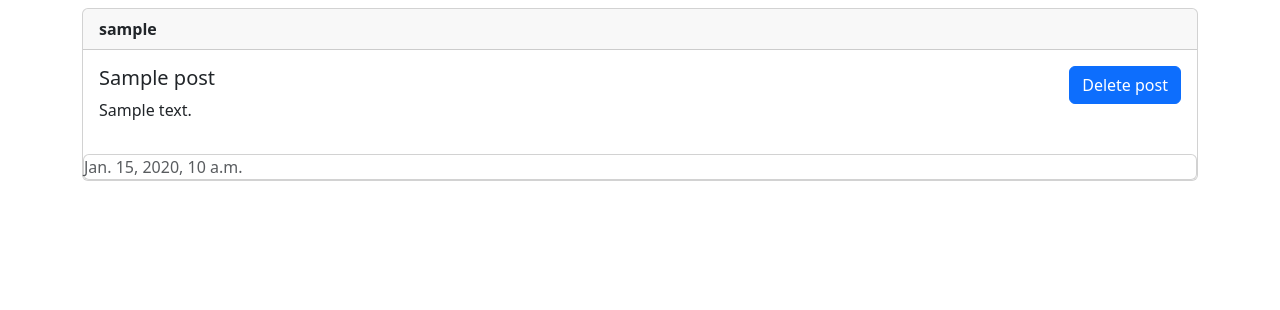
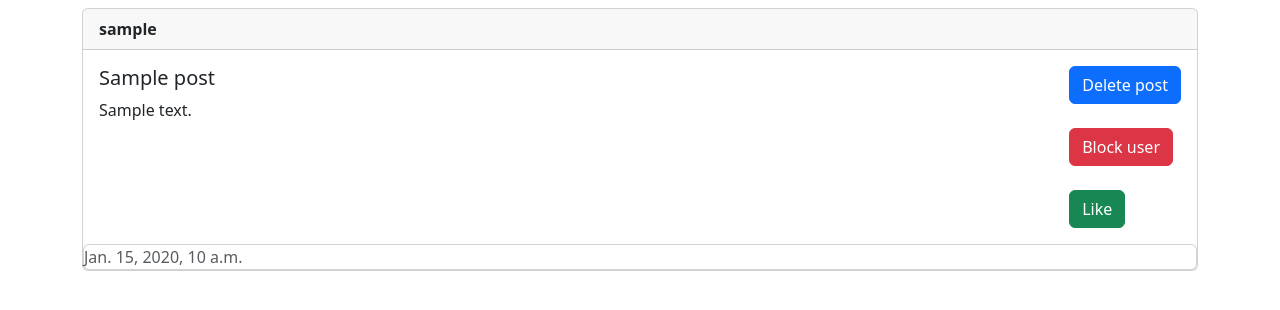
Before and after one commit to Gennadynemchin/django_blog, a Django app: page / in a window 1280 px wide. Shown: the part 56-366 px from the top of the page. Run offline with Django 4.2, Linux system fonts and the light colour scheme; a user stored in the database is signed in; tables that the repository leaves empty hold one stand-in row (values such as "Sample post").

Commit message:
Add likes;

```diff
--- a/main/apps.py
+++ b/main/apps.py
@@ -1,4 +1,5 @@
 from django.apps import AppConfig
+from django.conf import settings
 
 
 class MainConfig(AppConfig):
--- a/main/models.py
+++ b/main/models.py
@@ -11,3 +11,12 @@ class Post(models.Model):
 
     def __str__(self):
         return f'{self.author} created post: {self.title}'
+
+
+class LikedPost(models.Model):
+    user = models.ForeignKey(User, on_delete=models.CASCADE)
+    post = models.ForeignKey(Post, on_delete=models.CASCADE)
+    liked_date = models.DateTimeField(auto_now_add=True)
+
+    def __str__(self):
+        return self.post.title + " liked by " + self.user
--- a/main/templates/main/home.html
+++ b/main/templates/main/home.html
@@ -50,6 +50,20 @@
               </div>
             </form>
           {% endif %}
+
+          {% if user.is_staff %}
+            <br>
+            <form method="post">
+              {% csrf_token %}
+              <button type="submit" class="btn btn-danger" name="post_author_id" value="{{ post.author.id }}">Block user</button>
+            </form>
+          {% endif %}
+          <br>
+          <form method="post">
+              {% csrf_token %}
+              <button type="submit" class="btn btn-success" name="like" value="{{ post.id }}">Like</button>
+          </form>
+
         </div>
       </div>
       <div class="card footer text-muted">{{ post.created_at }}</div>
--- a/main/views.py
+++ b/main/views.py
@@ -1,21 +1,37 @@
-from django.shortcuts import render, redirect
+from django.shortcuts import render, redirect, get_object_or_404
 from django.contrib.auth import login, logout, authenticate
 from django.contrib.auth.decorators import login_required, permission_required
+from django.http import HttpResponseRedirect
 from .forms import RegisterForm, PostForm
-from .models import Post
+from django.contrib.auth.models import User
+from .models import Post, LikedPost
 
 
 @login_required(login_url='/login')
 def home(request):
-
+    posts = Post.objects.all().select_related('author')
     if request.method == 'POST':
         post_id = request.POST.get('post_id')
-        requested_post = Post.objects.filter(id=post_id).first()
-        if requested_post and (requested_post.author == request.user or request.user.has_perm('main.delete_post')):
-            requested_post.delete()
-            return redirect('/home')
-
-    posts = Post.objects.all().select_related('author')
+        post_author_id = request.POST.get('post_author_id')
+        like = request.POST.get('like')
+        if post_id:
+            post = Post.objects.filter(id=post_id).first()
+            if post and (post.author == request.user or request.user.has_perm('main.delete_post')):
+                post.delete()
+        elif post_author_id and request.user.is_staff:
+            user = User.objects.filter(id=post_author_id).first()
+            user.is_active = False
+            user.save()
+        elif like:
+            post_to_be_liked = Post.objects.get(pk=like)
+            liked_post, created = LikedPost.objects.get_or_create(
+                post=post_to_be_liked,
+                user=request.user
+            )
+            if not created:
+                liked_post.delete()
+            else:
+                liked_post.save()
     return render(request, 'main/home.html', {'posts': posts})
 
 
@@ -25,7 +41,7 @@ def sign_up(request):
         if form.is_valid():
             user = form.save()
             login(request, user)
-            return redirect('/home')
+            return redirect('home')
     else:
         form = RegisterForm()
     return render(request, 'registration/sign_up.html', {'form': form})
@@ -40,7 +56,7 @@ def create_post(request):
             post = form.save(commit=False)
             post.author = request.user
             post.save()
-            return redirect('/home')
+            return redirect('home')
     else:
         form = PostForm()
     return render(request, 'main/create_post.html', {'form': form})
```
Also changed, not shown: main/migrations/0002_post_likes_alter_post_author.py (added), main/migrations/0003_remove_post_likes_likedpost.py (added).
